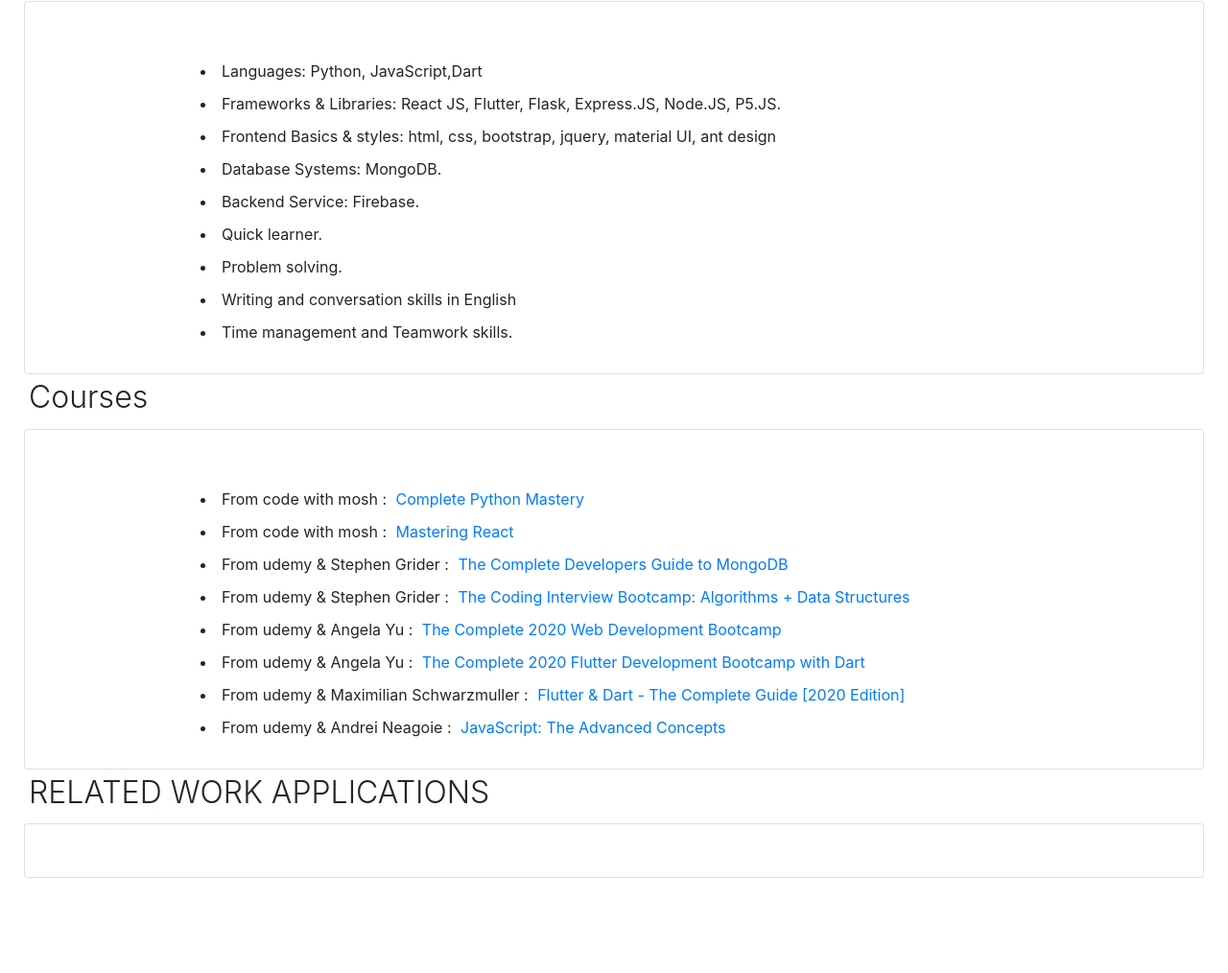
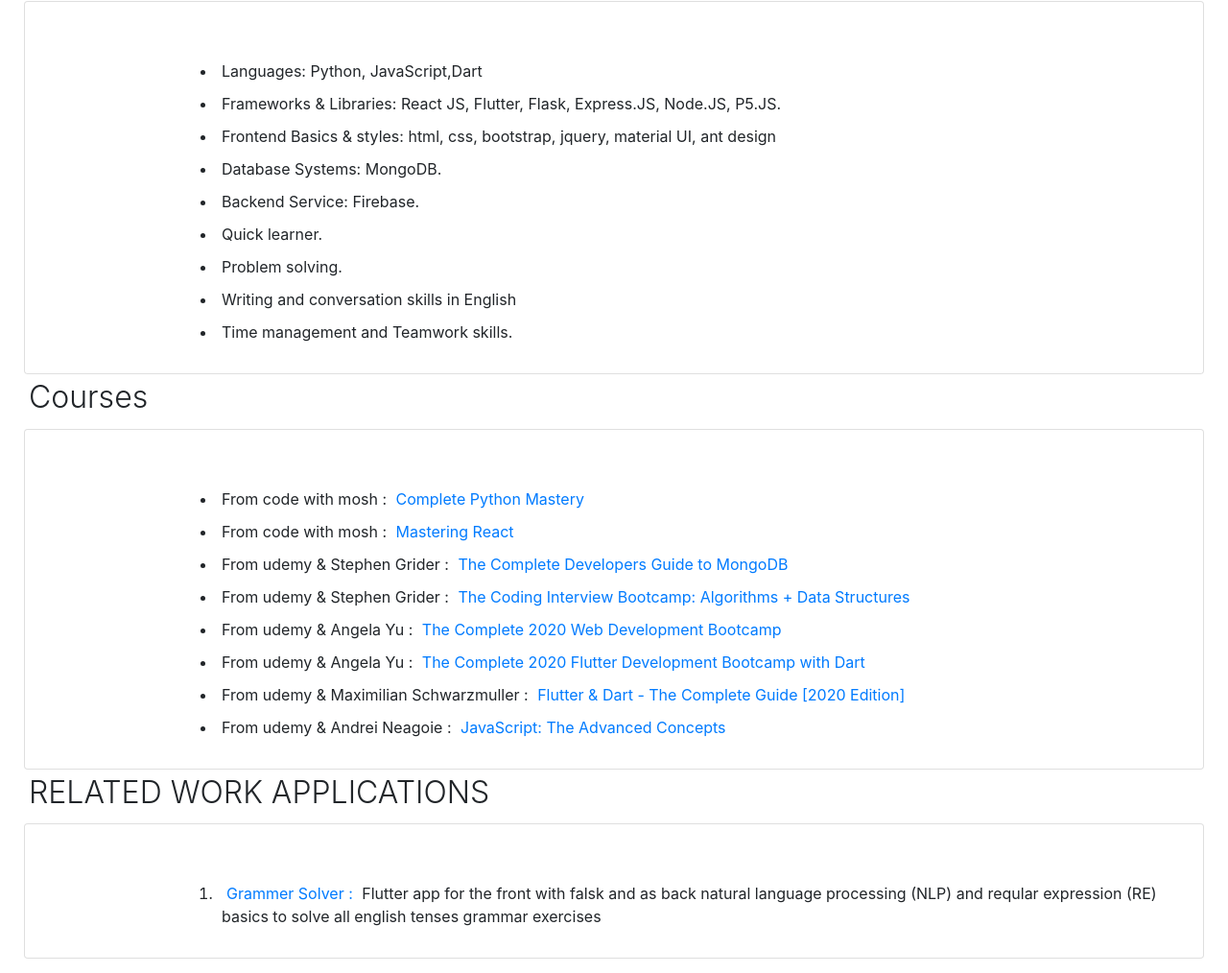
Before and after one commit to MahadShbeeb/cv.github.io, a plain HTML site: page index.html in a window 1280 px wide. Shown: the part 1136-2150 px from the top of the page at 96% size. Before the commit the page ends 2066 px from the top, so only its background shows below. Drawn offline with nearby package versions, Linux system fonts and the light colour scheme.

Commit message:
Add files via upload

```diff
--- a/index.html
+++ b/index.html
@@ -36,16 +36,17 @@
         <ol>
           <li>
             Designing , Developing , Implementation and Troubleshooting of
-            application (Android).
+            application (Android/IOS).
           </li>
           <li>
             Responsive UI development by Flutter , API Service integration ,
             SQLite Database , Firebase , Multi-Languages , PDF viewr , Google
-            map api with live location updates , Facebook SDK integration
+            map api with live location updates , Facebook SDK integration,
+            Camera , Http ,Authentication
           </li>
           <li>
             Managing large and complex projects or multiple components with
-            smooth implementation
+            smooth implementation and state management
           </li>
         </ol>
         <h5>FULL STACK DEVELOPER</h5>
@@ -155,7 +156,18 @@
         </ul>
       </div>
       <h2 class="font-weight-light">RELATED WORK APPLICATIONS</h2>
-      <div class="card"></div>
+      <div class="card">
+        <ol>
+          <li>
+            <a href="https://github.com/MahadShbeeb/grammarsolver"
+              >Grammer Solver :</a
+            >
+            Flutter app for the front with falsk and as back natural language
+            processing (NLP) and reqular expression (RE) basics to solve all
+            english tenses grammar exercises
+          </li>
+        </ol>
+      </div>
     </div>
   </body>
 </html>
```
